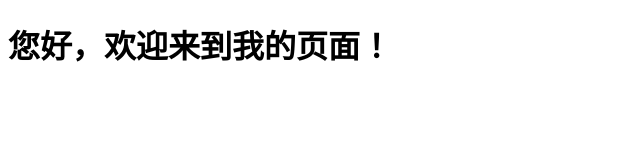
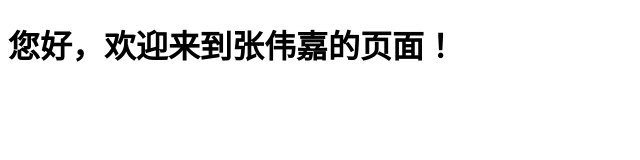
Before and after one commit to Fantastic-ZWJ/Fantastic-ZWJ.github.io, a plain HTML site: page index.html in a window 1280 px wide. Shown: the whole page, without its empty margins (0-640 px from the left). Drawn offline with Linux system fonts and the light colour scheme.

Commit message:
修改了内容

```diff
--- a/index.html
+++ b/index.html
@@ -7,6 +7,6 @@
     <title>Fantastic-ZWJ</title>
 </head>
 <body>
-    <h1>您好，欢迎来到我的页面！</h1>
+    <h1>您好，欢迎来到张伟嘉的页面！</h1>
 </body>
 </html>
```
